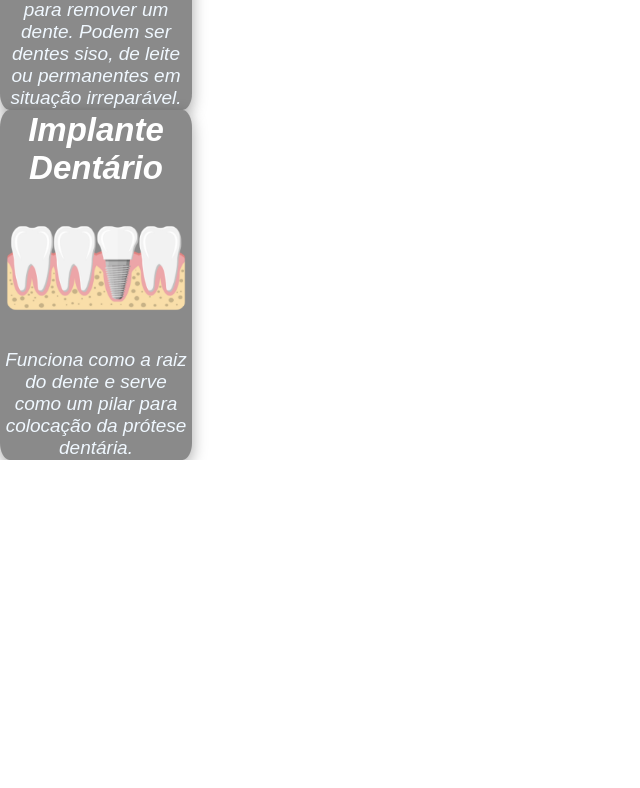
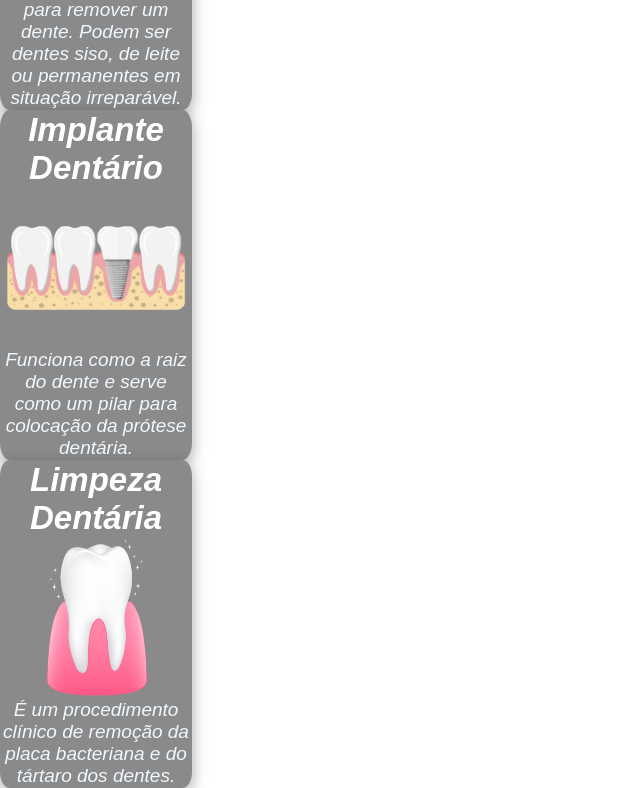
Before and after one commit to marllonwagner/odonto-karis, a React (Create React App) app: page /tratamentos in a window 1280 px wide. Shown: the part 996-1784 px from the top of the page, without its empty margins (0-640 px from the left). Before the commit the page ends 1456 px from the top, so only its background shows below. Built offline with nearby package versions, Linux system fonts and the light colour scheme.

Commit message:
limpeza card done

```diff
--- /dev/null
+++ b/src/components/treatments/Limpeza.jsx
@@ -0,0 +1,16 @@
+import React from 'react'
+import limpezaIcon from '../../assets/icons/limpezaIcon.png'
+
+export default function Limpeza() {
+  return (
+    <div className='treatment-container'>
+    <p className='treatment-title'>Limpeza Dentária</p>
+    <img
+    className='lmp-treatment-image'
+    src={limpezaIcon} alt="ilustração de canal" />
+    <span
+    className='treatment-description'
+    >É um procedimento clínico de remoção da placa bacteriana e do tártaro dos dentes.</span>
+  </div>
+  )
+}
--- a/src/components/treatments/css/cards.css
+++ b/src/components/treatments/css/cards.css
@@ -44,3 +44,8 @@
   height: 20vh;
   width: 14vw;
 }
+
+.lmp-treatment-image {
+  height: 20vh;
+  width: 9.5vw;
+}
--- a/src/components/treatmentsCard/TreatmentsCard.jsx
+++ b/src/components/treatmentsCard/TreatmentsCard.jsx
@@ -3,6 +3,7 @@ import Canal from '../treatments/Canal'
 import Clareamento from '../treatments/Clareamento'
 import Extraction from '../treatments/Extraction'
 import Implant from '../treatments/Implant'
+import Limpeza from '../treatments/Limpeza'
 
 export default function TreatmentsCard() {
   return (
@@ -12,6 +13,7 @@ export default function TreatmentsCard() {
 <Clareamento />
 <Extraction />
 <Implant />
+<Limpeza />
       </div>
     </div>
   )
```
